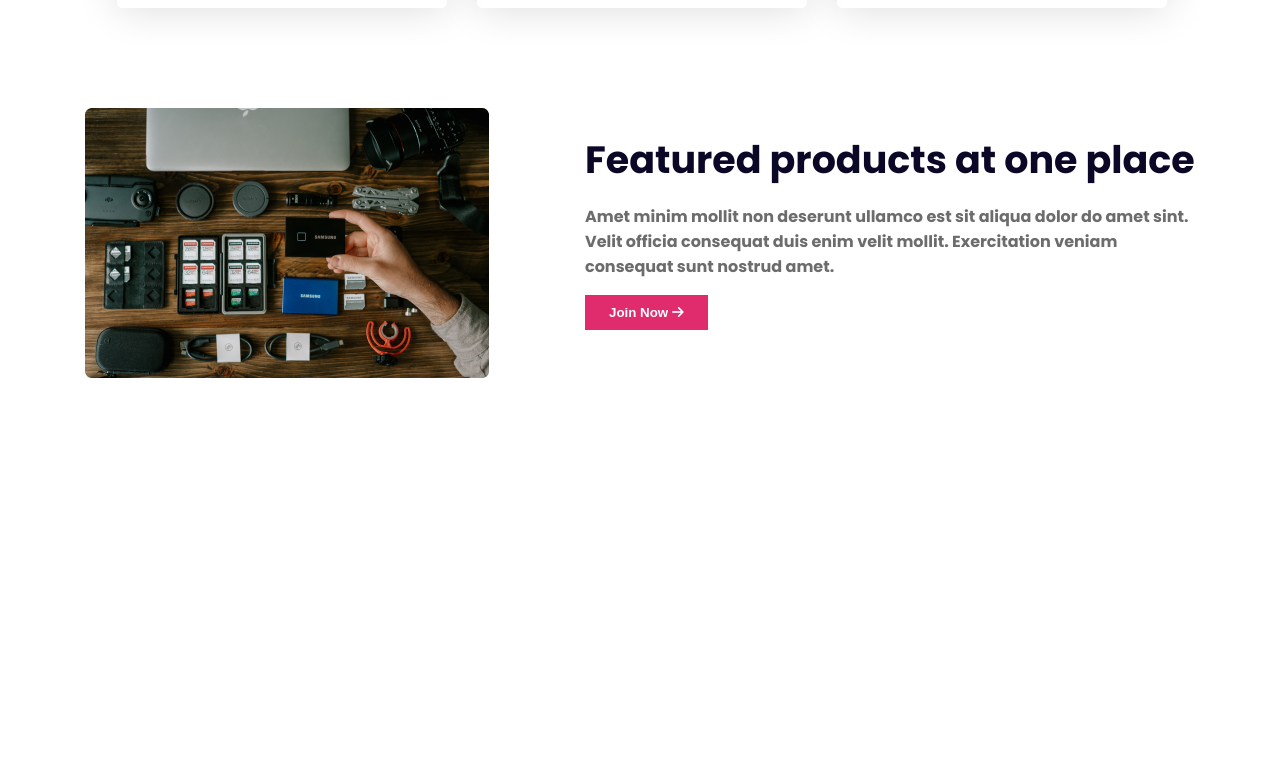
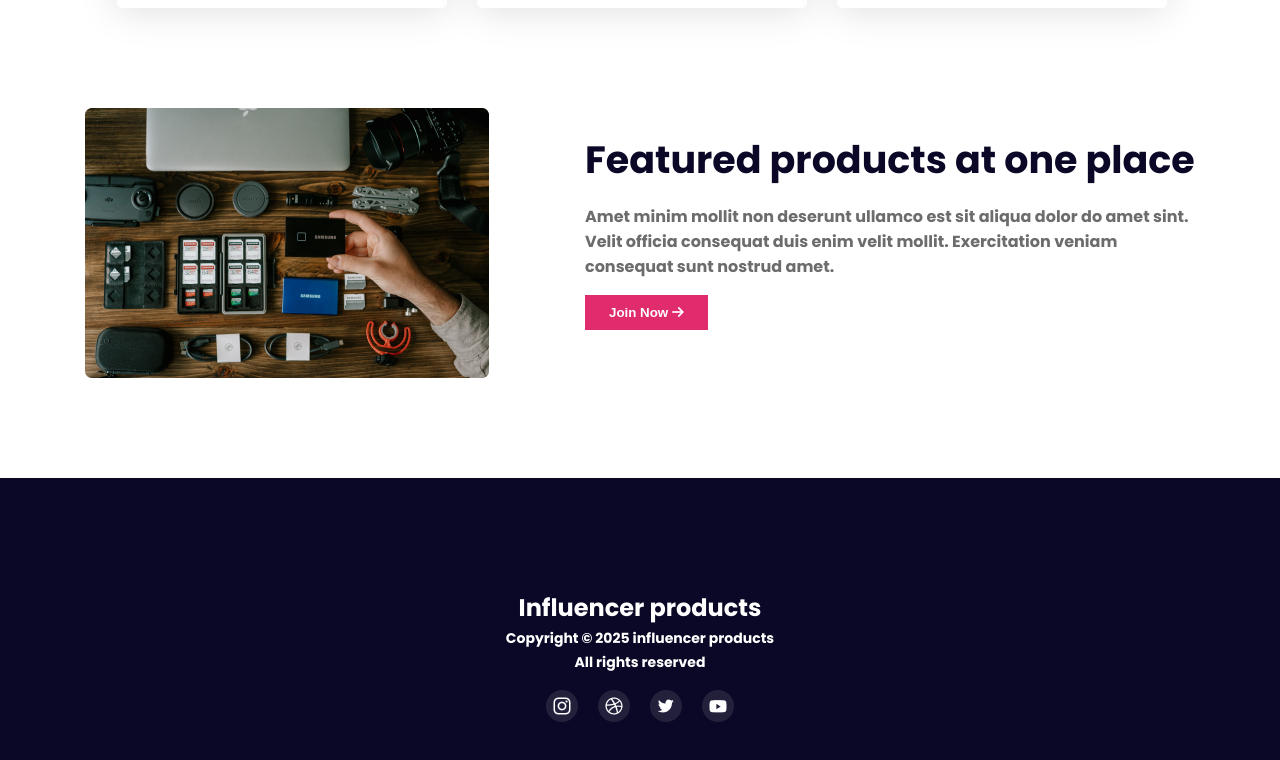
Before and after one commit to Samiul821/influencer-gear-web, a plain HTML site: page index.html in a window 1280 px wide. Shown: the part 2563-3323 px from the top of the page. Before the commit the page ends 3041 px from the top, so only its background shows below. Drawn offline with Linux system fonts and the light colour scheme.

Commit message:
footer section added and style in css

```diff
--- a/index.html
+++ b/index.html
@@ -156,7 +156,17 @@
         </section>
     </main>
     <footer>
-
+        <div class="footer-container">
+            <h2 class="footer-title">Influencer products</h2>
+            <p class="footer-description">Copyright © 2025  influencer products</p>
+            <p class="footer-subtitle">All rights reserved</p>
+            <div class="footer-icon">
+                <img  src="images/Instagram.png" alt="">
+                <img class="dribbble" src="images/Dribbble.png" alt="">
+                <img class="twitter" src="images/Twitter.png" alt="">
+                <img src="images/Youtube.png" alt="">
+            </div>
+        </div>
     </footer>
 </body>
 
--- a/styles/style.css
+++ b/styles/style.css
@@ -194,6 +194,48 @@ hr{
     font-weight: 700;
 }
 
+/* footer section */
+footer{
+    background-color: #0A0826;
+    width: 100%;
+    height: 362px;
+    display: flex;
+    flex-direction: column;
+    justify-content: center;
+    text-align: center;
+}
+
+.footer-title{
+    color: #FFFFFF;
+    font-size: 1.5rem;
+    font-weight: bold;
+    margin-bottom: 3px;
+}
+
+.footer-description{
+    color: #FFFFFF;
+    font-size: 0.875rem;
+    font-weight: bold;
+    margin-bottom: 3px;
+}
+
+.footer-subtitle{
+    color: #FFFFFF;
+    font-size: 0.875rem;
+    font-weight: bold;
+    margin-bottom: 17px;
+}
+
+.dribbble{
+    margin-left: 16px;
+    margin-right: 8px;
+}
+
+.twitter{
+    margin-right: 16px;
+    margin-left: 8px;
+}
+
 /* responsive for mobile */
 @media screen and ( max-width:576px ) {
     .nav-bar,
```
Also changed, not shown: images/Dribbble.png (added), images/Instagram.png (added), images/Twitter.png (added), images/Youtube.png (added).
